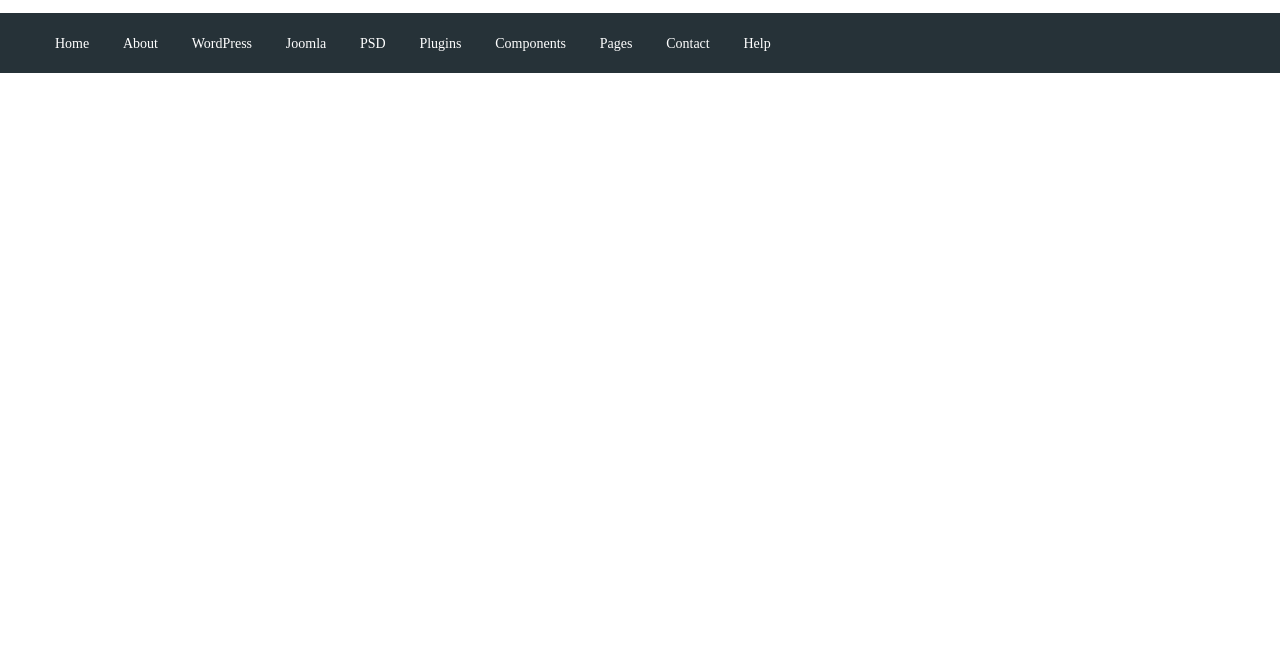
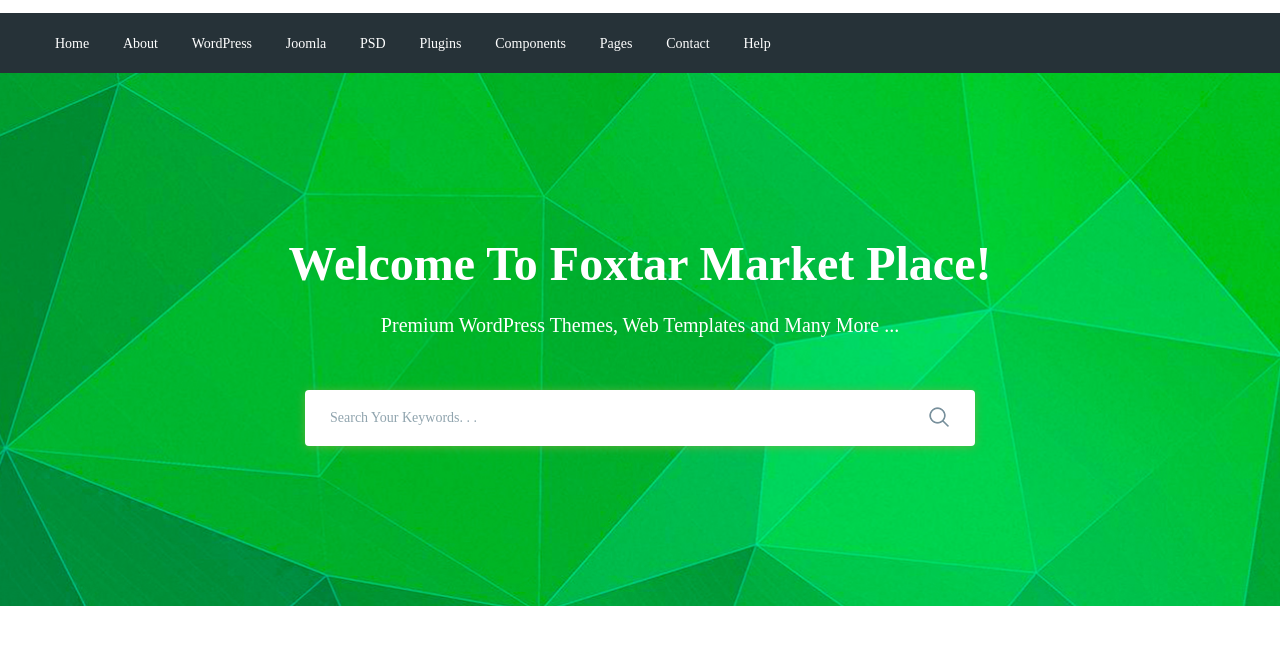
Before and after one commit to braga23/moderno, a website: page app/index.html in a window 1280 px wide. Shown: the part 77-722 px from the top of the page. Drawn offline with nearby package versions, Linux system fonts and the light colour scheme; files that its build step writes are made by us from their sources.

Commit message:
added search section

```diff
--- a/app/index.html
+++ b/app/index.html
@@ -89,6 +89,27 @@
 </div>
 </div>
 </header>
+
+<section class="search" style="background-image: url(../images/search-bg.jpg);">
+<div class="container">
+<div class="search__inner">
+<div class="search__inner-title">
+Welcome To Foxtar Market Place!
+</div>
+<div class="search__inner-text">
+Premium WordPress Themes, Web Templates and Many More ...
+</div>
+<div class="search__inner-form">
+<form >
+<input type="text" placeholder="Search Your Keywords. . ." required="">
+<button type="submit">
+<img src="images/icons/search.png" alt="">
+</button>
+</form>
+</div>
+</div>
+</div>
+</section>
 <script src="https://ajax.googleapis.com/ajax/libs/jquery/3.4.1/jquery.min.js"></script>
 <script src="js/libs.min.js"></script>
 <script src="js/main.min.js"></script>
--- a/app/scss/style.scss
+++ b/app/scss/style.scss
@@ -49,5 +49,55 @@
 	color: #fff;
 	font-size: 14px;
 }
-
 }
+.search{
+	background-repeat: no-repeat;
+	background-size: cover;
+	background-position: center;
+	min-height: 533px;
+}
+.search__inner{
+	padding: 155px 0 100px;
+	color: #fff;
+	text-align: center;
+&-title{
+    margin-bottom: 10px;
+    font-weight: 700;
+    font-size: 48px;
+    line-height: 72px;
+}
+&-text{
+    margin-bottom: 50px;
+    font-weight: 500;
+    font-size: 20px;
+    line-height: 30px;
+}
+&-form{
+	max-width: 670px;
+	margin: 0 auto;
+	position: relative;
+    input{
+    display: block;
+    width: 100%;
+    box-shadow: 0px 1px 10px 0px rgba(124, 178, 64, 0.75);
+    border-radius: 4px;
+    height: 56px;
+    border: none;
+    font-size: 14px;
+    font-weight: 500;
+    padding-left: 25px;
+    padding-right: 60px;
+    &::placeholder{
+    	color: #90a4ae;
+    	font-weight: 500;
+    }
+}
+button{
+	position: absolute;
+	border: none;
+	background-color: transparent;
+	right: 20px;
+	top: 16px;
+}
+}
+}
```
Also changed, not shown: app/images/icons/search.png (added), app/images/search-bg.jpg (added).
